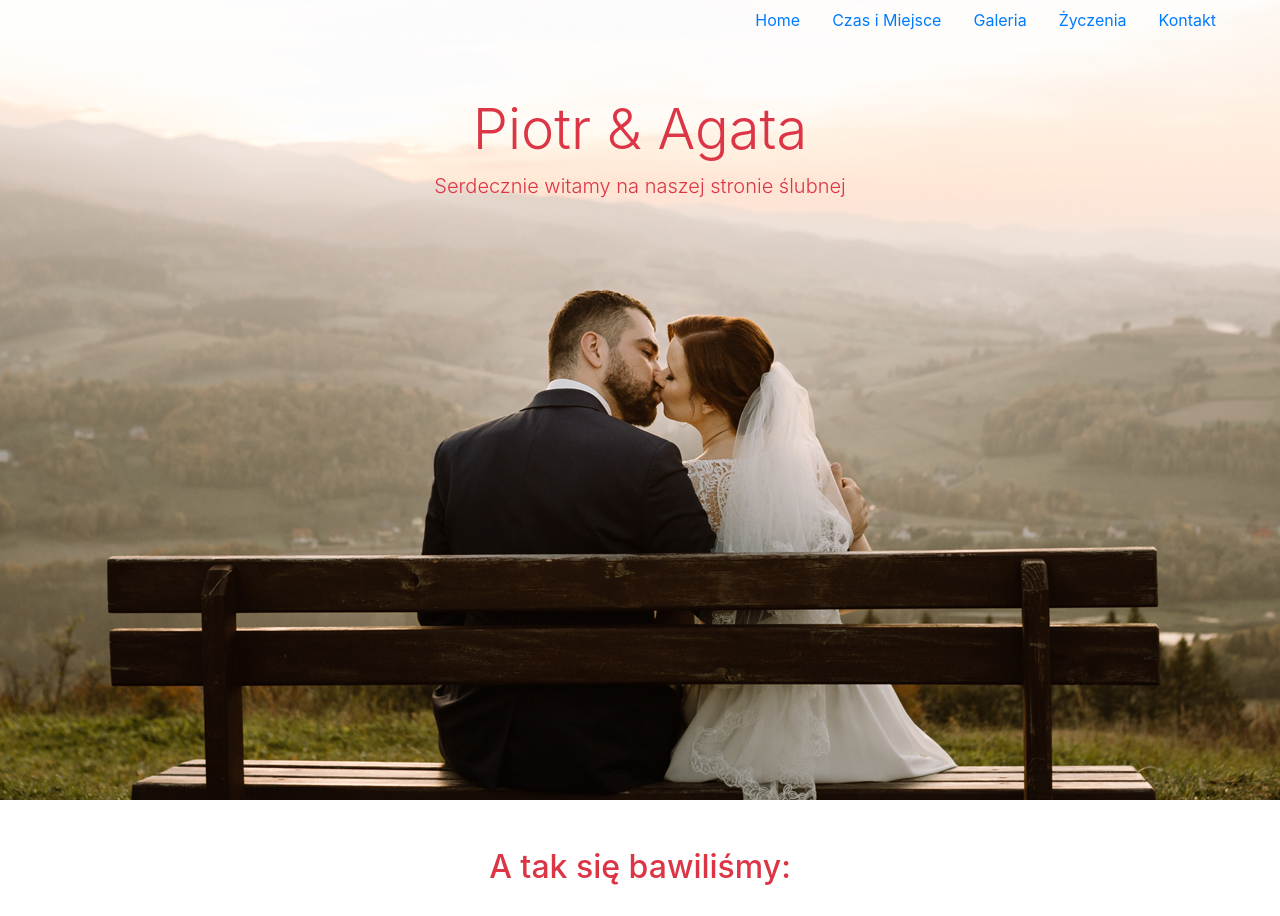
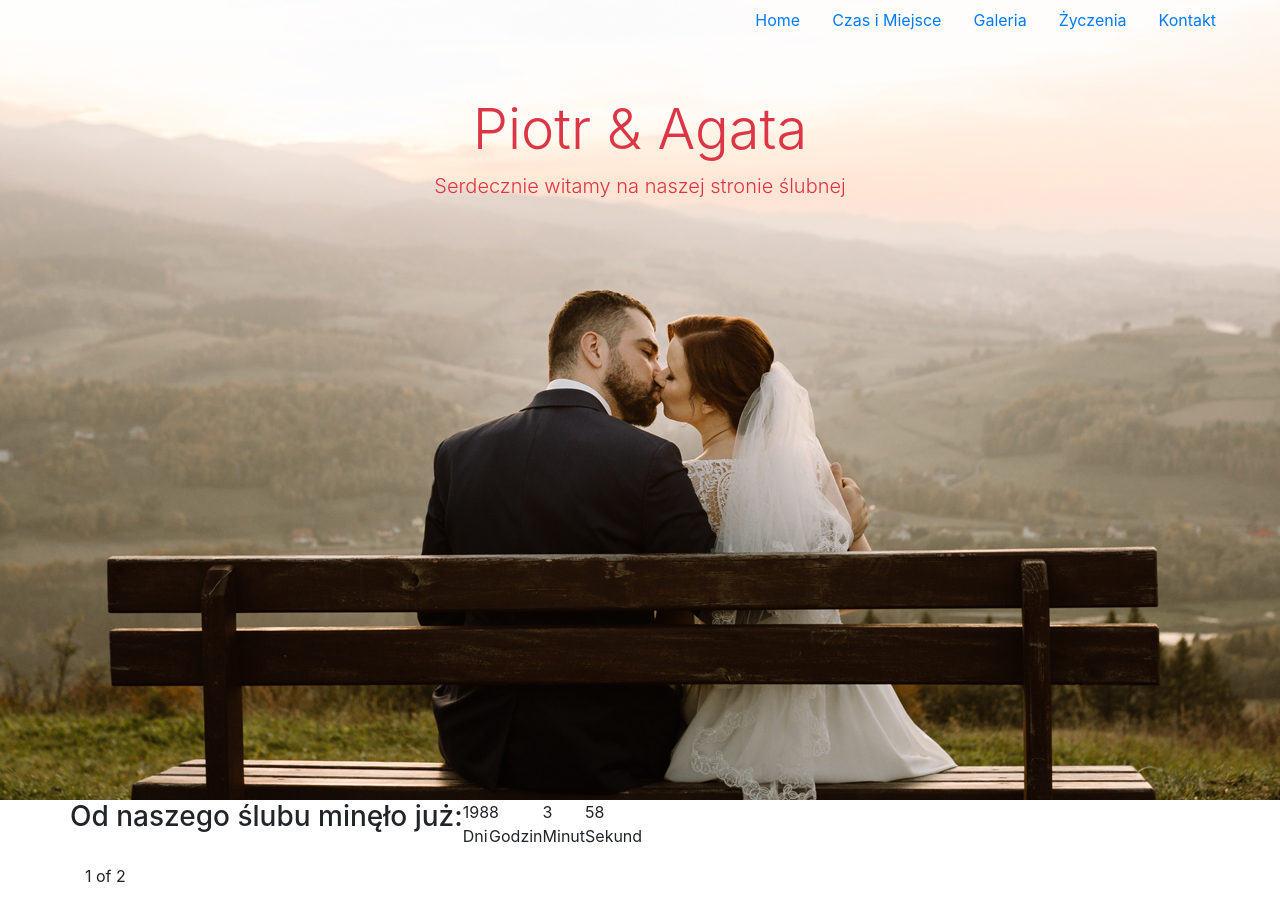
Before and after one commit to wilkpiotr/wedding-site, a React (Create React App) app: page / in a window 1280 px wide. Shown: the top 916 px of the page. Built offline with nearby package versions, Linux system fonts and the light colour scheme.

Commit message:
created component Time with time fn

```diff
--- a/src/App.js
+++ b/src/App.js
@@ -1,10 +1,11 @@
 import React, { Component, Fragment } from 'react';
 // import logo from './logo.svg';
 import './App.scss';
-import Button from './Components/Button/Button';
+// import Button from './Components/Button/Button';
 import NavDropdownExample from './Components/Nav/Nav';
 import Home from './Components/Home/Home'
 import Gallery from './Components/Gallery/Gallery'
+import Time from './Components/Time/Time'
 
 class App extends Component {
   render() {
@@ -12,7 +13,7 @@ class App extends Component {
     <nav>
       <NavDropdownExample/></nav>
       <Home/>
-
+      <Time/>
       <Gallery/>
       <div className="App-header">
 
--- a/src/Components/Gallery/Gallery.jsx
+++ b/src/Components/Gallery/Gallery.jsx
@@ -13,7 +13,12 @@ class Gallery extends Component {
         limit: 4}
 
     handleClick = (e) => {
-        this.setState((state) => {return {limit: this.state.limit + 4}})
+        this.setState((state) => {return {limit: this.state.limit + 4}});
+        window.scrollBy({
+            top: 500,
+            left: 0,
+            behavior: 'smooth'
+        })
     }
 
     render() {
--- /dev/null
+++ b/src/Components/Time/Time.jsx
@@ -0,0 +1,65 @@
+import React, {Component} from 'react';
+import Container from 'react-bootstrap/Container';
+import Row from 'react-bootstrap/Row';
+import Col from 'react-bootstrap/Col';
+
+class Time extends Component {
+
+    state = {total: 0,
+        days: 0,
+        hours: 0,
+        minutes: 0,
+        seconds: 0}
+
+    componentDidMount() {
+        const timeinterval = setInterval(this.countdown,1000)
+    }
+
+    countdown = () => {
+        const deadline = '06 Oct 2018 15:00:00 GMT+0200';
+        const t = Date.parse(new Date()) - Date.parse(deadline);
+        const seconds = Math.floor( (t/1000) % 60 );
+        const minutes = Math.floor( (t/1000/60) % 60 );
+        const hours = Math.floor( (t/(1000*60*60)) % 24 );
+        const days = Math.floor( t/(1000*60*60*24) );
+        this.setState((state) => {
+            return {total: t,
+            days: days,
+            hours: hours,
+            minutes: minutes,
+            seconds: seconds}
+        })
+    }
+
+    render() {
+    return(
+    <Container>
+        <Row>
+            <h3>Od naszego ślubu minęło już:</h3>
+            <div className="d-inline-block" id="countdown">
+                <div className="clock d-inline-block">
+                    <span className="days">{this.state.days}</span>
+                    <p>Dni</p>
+                </div>
+                <div className="clock d-inline-block">
+                    <span className="hours">{this.state.hours}</span>
+                    <p> Godzin</p>
+                </div>
+                <div className="clock d-inline-block">
+                    <span className="minutes">{this.state.minutes}</span>
+                    <p> Minut</p>
+                </div>
+                <div className="clock d-inline-block">
+                    <span className="seconds">{this.state.seconds}</span>
+                    <p> Sekund</p>
+                </div>
+            </div>
+        </Row>
+        <Row>
+            <Col>1 of 2</Col>
+        </Row>
+    </Container>
+    )}
+}
+
+export default Time;
```
Also changed, not shown: src/Components/WeddingWishes/WeddingWishes.jsx (added).
